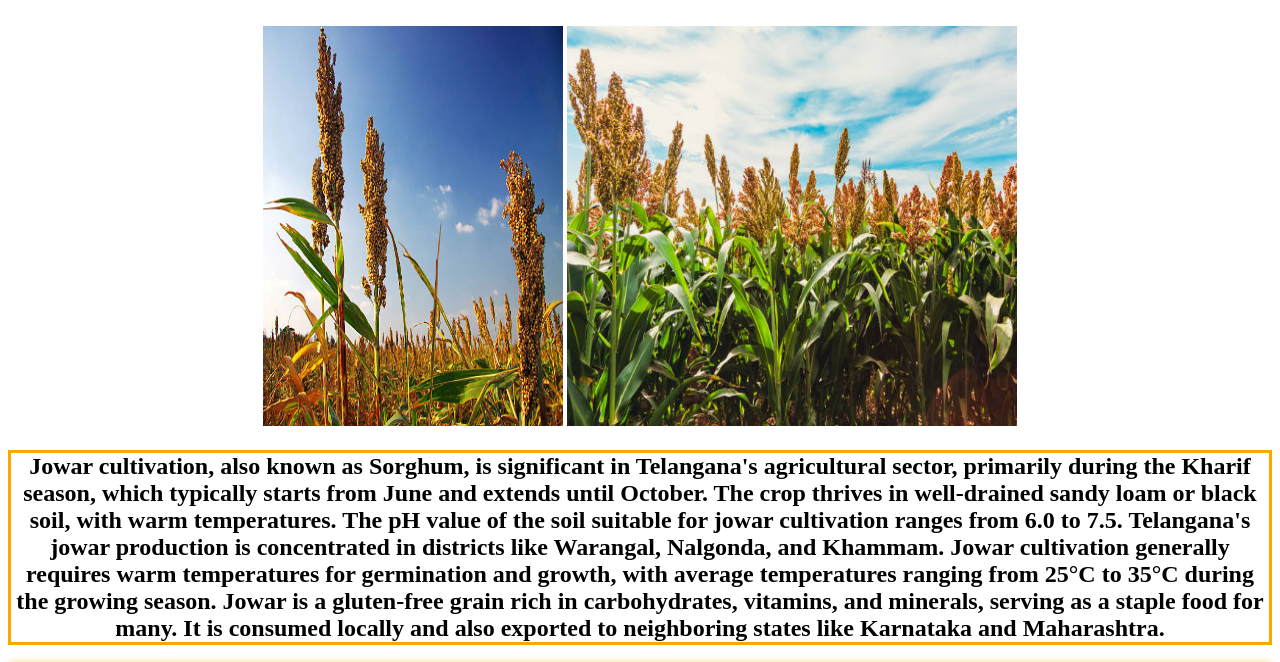
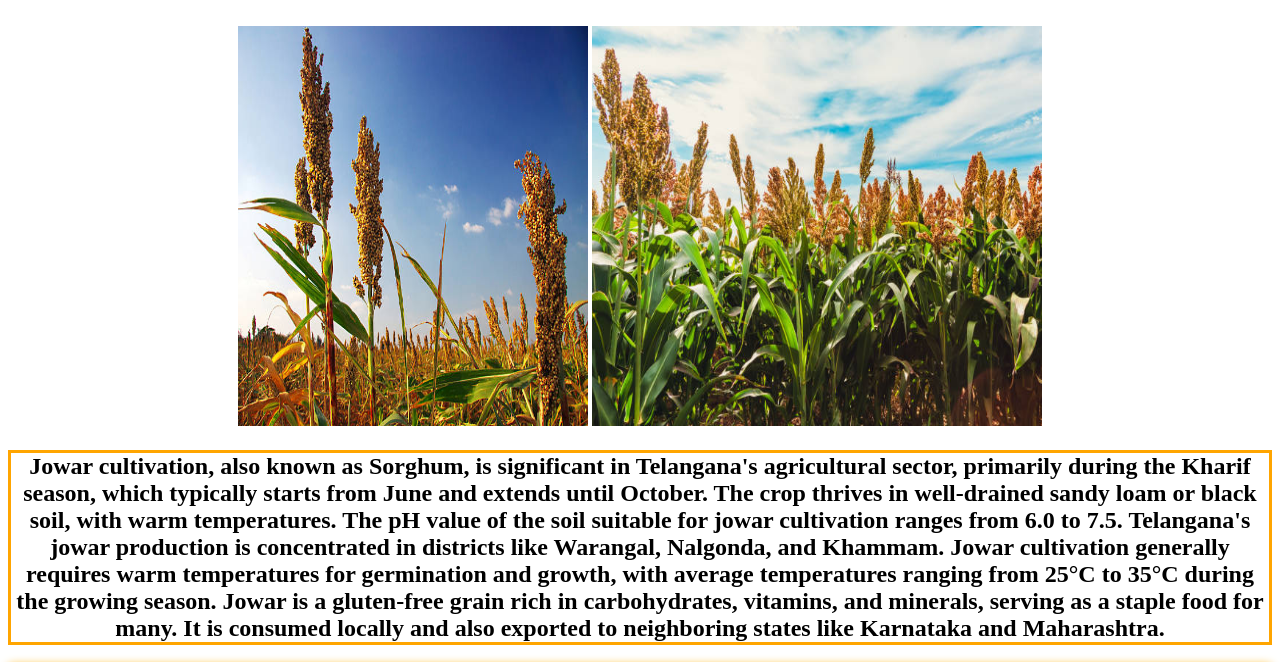
Before and after one commit to MHasiemMalik/teltypes, a plain HTML site: page index.html in a window 1280 px wide. Shown: the part 61-723 px from the top of the page. Drawn offline with Linux system fonts and the light colour scheme.

Commit message:
Initial commit

```diff
--- a/index.html
+++ b/index.html
@@ -55,7 +55,7 @@
 
  <center ><H1><strong>1. JOWAR / 1.జొన్న</strong></H1></center >
    <DIV  style="color:blue;"> <!--display:flex; justify-content:space-evenly;" -->
-    <center ><IMG id="pics" SRC="pics/jowar1.jpg" width="300px" height="400px" />
+    <center ><IMG id="pics" SRC="pics/jowar1.jpg" width="350px" height="400px" />
 	<IMG id="pics" SRC="pics/jowar2.jpg" width="450px" height="400px" />  </center>
 	<center ><h2 class="notranslate"  style="border:3px solid orange; color:BLACK;">
         Jowar cultivation, also known as Sorghum, is significant in Telangana's agricultural sector, primarily during the Kharif season, which typically starts from June and extends until October. The crop thrives in well-drained sandy loam or black soil, with warm temperatures. The pH value of the soil suitable for jowar cultivation ranges from 6.0 to 7.5. Telangana's jowar production is concentrated in districts like Warangal, Nalgonda, and Khammam. Jowar cultivation generally requires warm temperatures for germination and growth, with average temperatures ranging from 25°C to 35°C during the growing season. Jowar is a gluten-free grain rich in carbohydrates, vitamins, and minerals, serving as a staple food for many. It is consumed locally and also exported to neighboring states like Karnataka and Maharashtra.    </h2></center >
```
